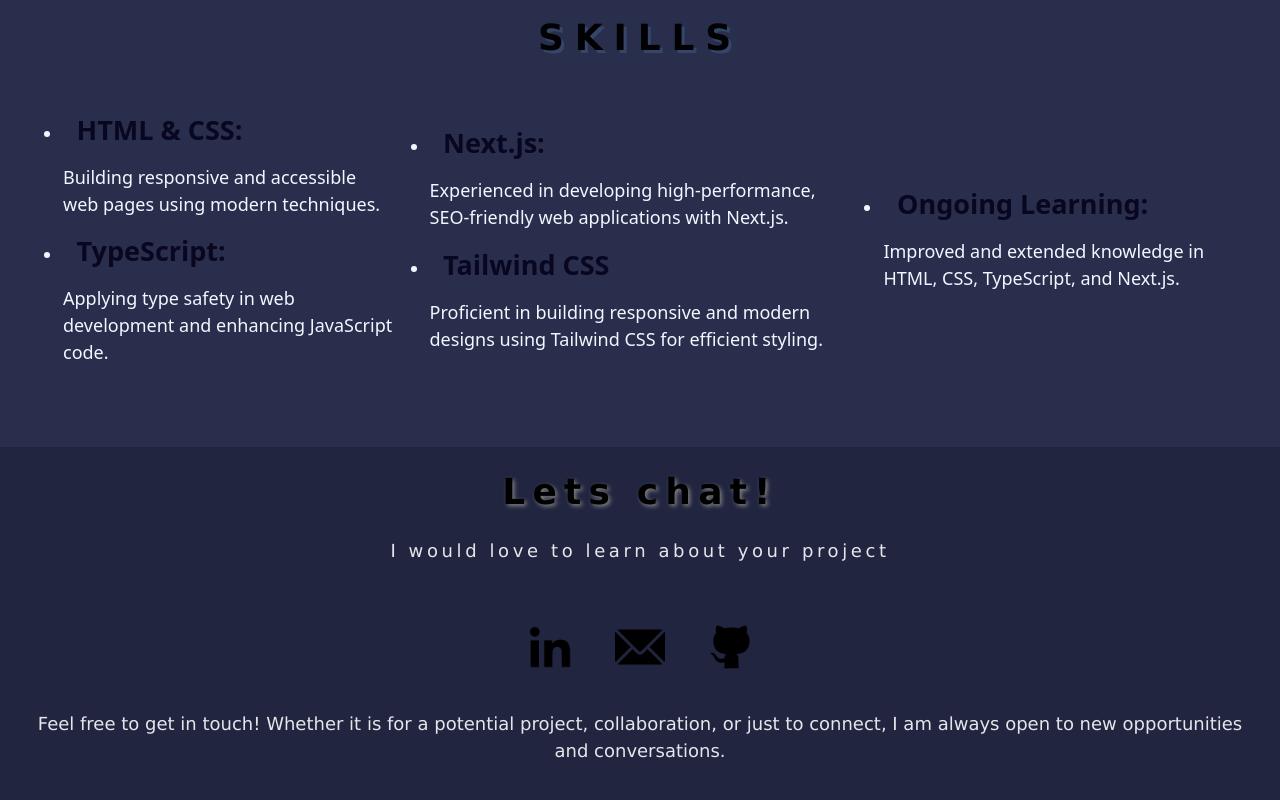
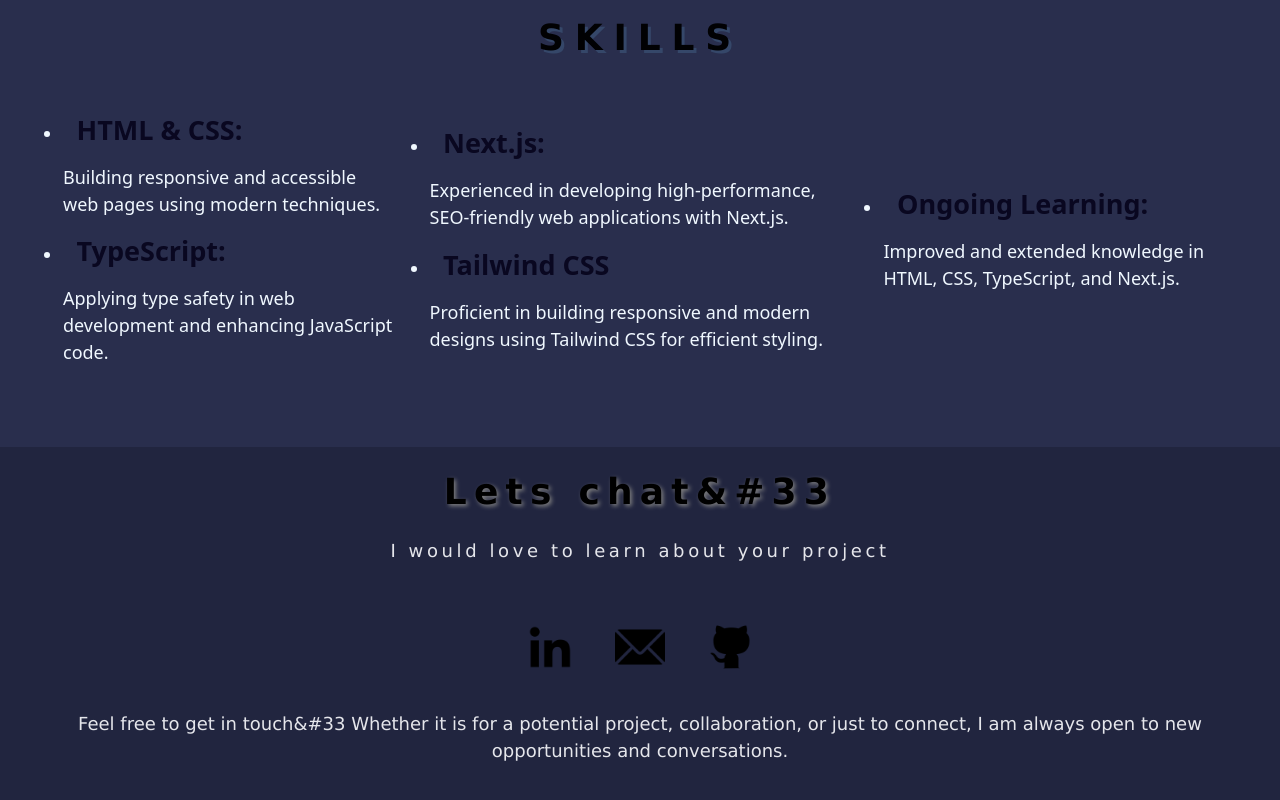
Before and after one commit to AsnaSiddiqui/PORTFOLIO., a Next.js app: page / in a window 1280 px wide. Shown: the part 1306-2106 px from the top of the page. Built offline with nearby package versions, Linux system fonts and the light colour scheme.

Commit message:
Update page.tsx

```diff
--- a/src/app/page.tsx
+++ b/src/app/page.tsx
@@ -89,7 +89,7 @@
 
 
 <div className="contactmain">
-    <h1>Lets chat!</h1>
+    <h1>Lets chat&#33 </h1>
     <h2>I would love to learn about your project</h2>
 
     <div className="details">
@@ -101,7 +101,7 @@
     <a className="logo3" href="https://github.com/AsnaSiddiqui" target="_blank"><Image src={Github} alt="GitHub media logo" /></a>
 
     </div>
-    <p>Feel free to get in touch! Whether
+    <p>Feel free to get in touch&#33 Whether
        it is for a potential project, collaboration, or just to connect,
        I am always open to new opportunities and conversations.</p>
 
```
